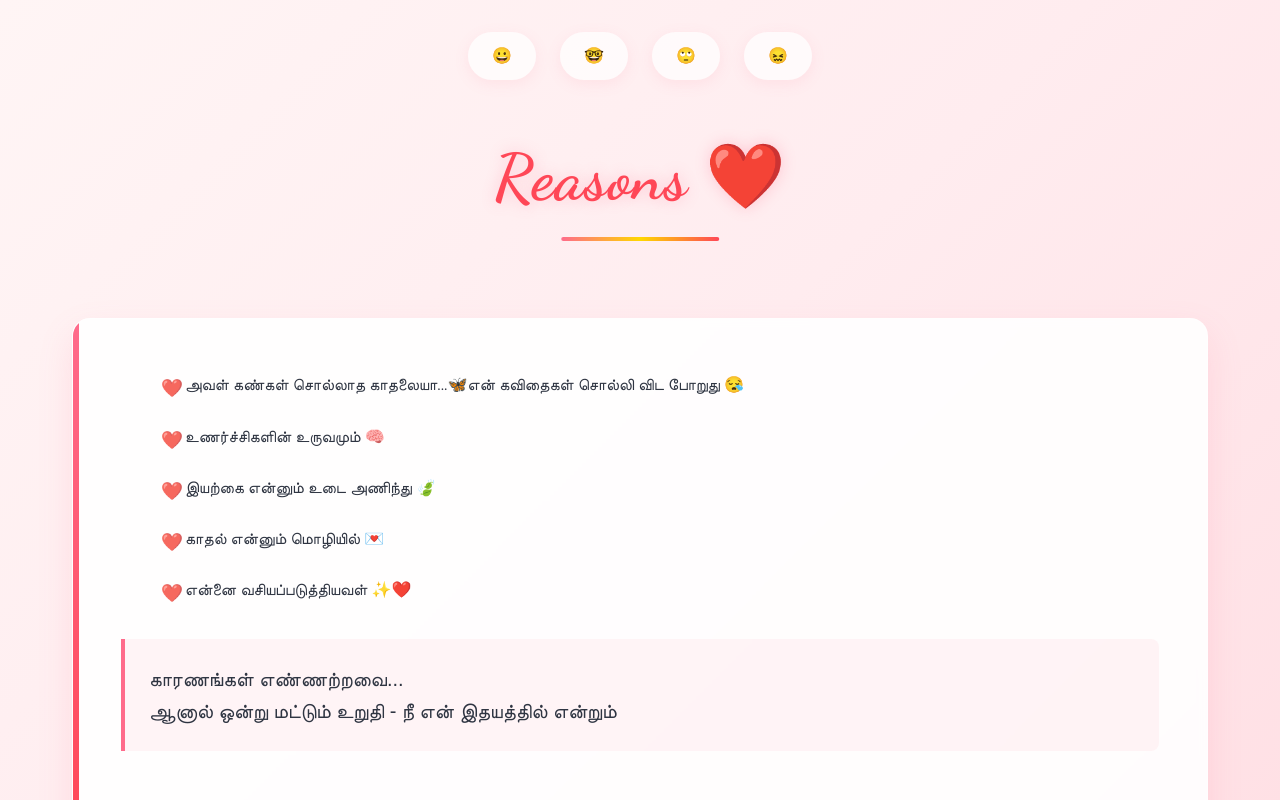
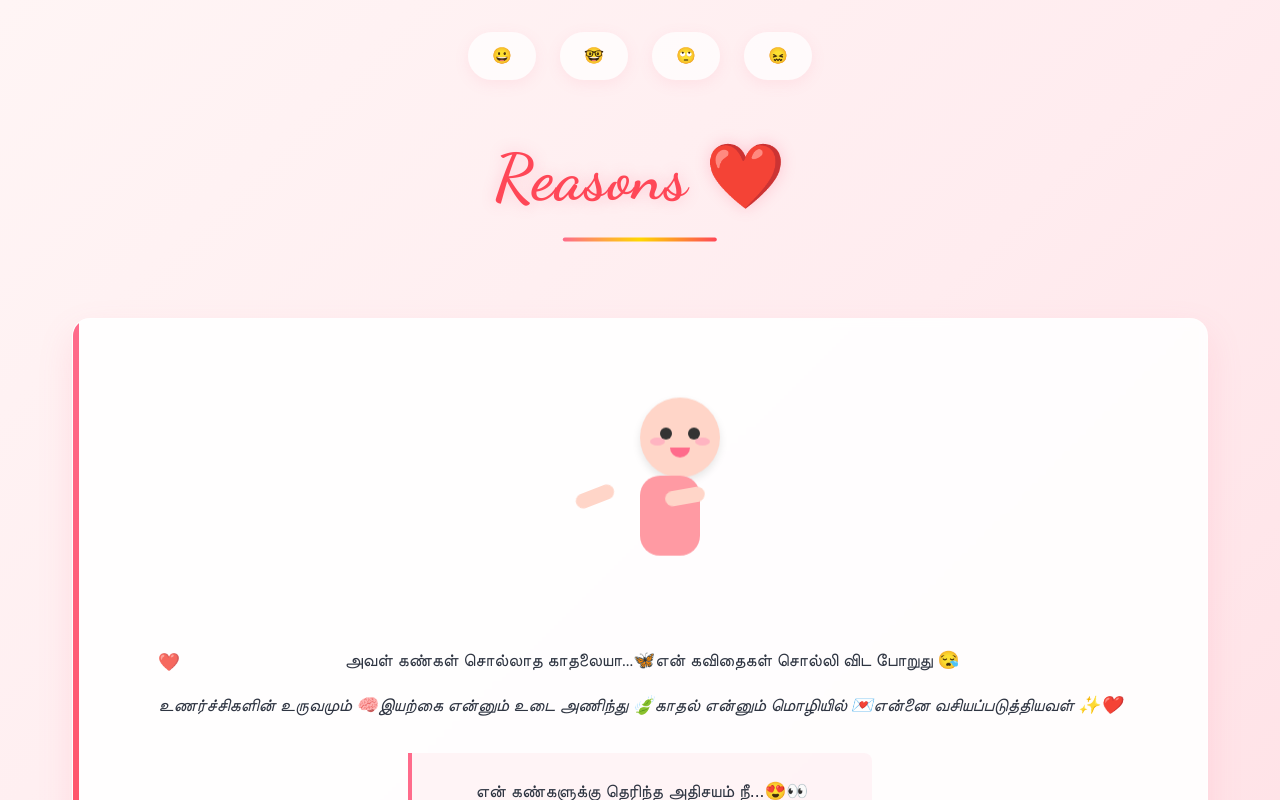
Before and after one commit to SabarishCodeWizard/pookie, a React (Create React App) app: page /reasons in a window 1280 px wide. Shown: the top 800 px of the page. Built offline with nearby package versions, Linux system fonts and the light colour scheme.

Commit message:
rollback the  Login / Google Sign-In

```diff
--- a/package.json
+++ b/package.json
@@ -3,6 +3,8 @@
   "version": "0.1.0",
   "private": true,
   "dependencies": {
+    "@react-three/drei": "^10.6.1",
+    "@react-three/fiber": "^9.3.0",
     "@testing-library/dom": "^10.4.0",
     "@testing-library/jest-dom": "^6.6.3",
     "@testing-library/react": "^16.3.0",
@@ -11,6 +13,7 @@
     "react-dom": "^19.1.0",
     "react-router-dom": "^7.6.3",
     "react-scripts": "5.0.1",
+    "three": "^0.178.0",
     "web-vitals": "^2.1.4"
   },
   "scripts": {
--- a/src/pages/ReasonsPage.jsx
+++ b/src/pages/ReasonsPage.jsx
@@ -7,24 +7,183 @@ const ReasonsPage = () => {
       <Header title="Reasons ❤️" />
 
       <MessageCard>
-       <ul className="reasons-list">
-  <li>அவள் கண்கள் சொல்லாத காதலையா...🦋என் கவிதைகள் சொல்லி விட போறுது 😪</li>
-  <li>உணர்ச்சிகளின் உருவமும் 🧠</li>
-  <li>இயற்கை என்னும் உடை அணிந்து 🍃</li>
-  <li>காதல் என்னும் மொழியில் 💌</li>
-  <li>என்னை வசியப்படுத்தியவள் ✨❤️</li>
-</ul>
+        <div style={{ display: 'flex', flexDirection: 'column', alignItems: 'center' }}>
+          {/* CSS Doll Animation */}
+          <div style={{
+            position: 'relative',
+            height: '200px',
+            width: '150px',
+            margin: '2rem 0'
+          }}>
+            {/* Doll Head */}
+            <div style={{
+              position: 'absolute',
+              top: '0',
+              left: '50%',
+              transform: 'translateX(-50%)',
+              width: '80px',
+              height: '80px',
+              borderRadius: '50%',
+              background: '#FFD5C8',
+              boxShadow: '0 4px 8px rgba(0,0,0,0.1)',
+              animation: 'float 3s ease-in-out infinite'
+            }}>
+              {/* Eyes */}
+              <div style={{
+                position: 'absolute',
+                top: '30px',
+                left: '20px',
+                width: '12px',
+                height: '12px',
+                borderRadius: '50%',
+                background: '#333'
+              }}></div>
+              <div style={{
+                position: 'absolute',
+                top: '30px',
+                right: '20px',
+                width: '12px',
+                height: '12px',
+                borderRadius: '50%',
+                background: '#333'
+              }}></div>
+              {/* Blush */}
+              <div style={{
+                position: 'absolute',
+                top: '40px',
+                left: '10px',
+                width: '15px',
+                height: '8px',
+                borderRadius: '50%',
+                background: 'rgba(255,105,180,0.3)'
+              }}></div>
+              <div style={{
+                position: 'absolute',
+                top: '40px',
+                right: '10px',
+                width: '15px',
+                height: '8px',
+                borderRadius: '50%',
+                background: 'rgba(255,105,180,0.3)'
+              }}></div>
+              {/* Mouth */}
+              <div style={{
+                position: 'absolute',
+                bottom: '20px',
+                left: '50%',
+                transform: 'translateX(-50%)',
+                width: '20px',
+                height: '10px',
+                borderRadius: '0 0 10px 10px',
+                background: '#FF6B8B'
+              }}></div>
+            </div>
 
+            {/* Doll Body */}
+            <div style={{
+              position: 'absolute',
+              top: '80px',
+              left: '50%',
+              transform: 'translateX(-50%)',
+              width: '60px',
+              height: '80px',
+              borderRadius: '20px',
+              background: '#FF9AA3',
+              animation: 'float 3s ease-in-out infinite 0.2s'
+            }}></div>
 
-        <div className="tamil" style={{marginTop: '2rem'}}>
-          காரணங்கள் எண்ணற்றவை...<br />
-          ஆனால் ஒன்று மட்டும் உறுதி - நீ என் இதயத்தில் என்றும்
+            {/* Arms */}
+            <div style={{
+              position: 'absolute',
+              top: '90px',
+              left: '10px',
+              width: '40px',
+              height: '15px',
+              borderRadius: '10px',
+              background: '#FFD5C8',
+              transform: 'rotate(-30deg)',
+              animation: 'swing 3s ease-in-out infinite'
+            }}></div>
+            <div style={{
+              position: 'absolute',
+              top: '90px',
+              right: '10px',
+              width: '40px',
+              height: '15px',
+              borderRadius: '10px',
+              background: '#FFD5C8',
+              transform: 'rotate(30deg)',
+              animation: 'swing 3s ease-in-out infinite 0.2s'
+            }}></div>
+          </div>
+
+          {/* Your existing content */}
+          <ul className="reasons-list" style={{
+            listStyleType: 'none',
+            padding: 0,
+            textAlign: 'center',
+            fontSize: '1.1rem',
+            lineHeight: '2rem'
+          }}>
+            <li>அவள் கண்கள் சொல்லாத காதலையா...🦋என் கவிதைகள் சொல்லி விட போறுது 😪</li>
+            <i>உணர்ச்சிகளின் உருவமும் 🧠</i>
+            <i>இயற்கை என்னும் உடை அணிந்து 🍃</i>
+            <i>காதல் என்னும் மொழியில் 💌</i>
+            <i>என்னை வசியப்படுத்தியவள் ✨❤️</i>
+          </ul>
+
+          <div className="tamil" style={{
+            marginTop: '2rem',
+            textAlign: 'center',
+            fontSize: '1.1rem',
+            lineHeight: '1.8rem'
+          }}>
+            <p>என் கண்களுக்கு தெரிந்த அதிசயம் நீ...😍👀</p>
+            <p>அதை என்றென்றும் ரசிக்கும் ரசிகன்</p>
+
+            <p style={{
+              fontStyle: 'italic',
+              marginTop: '1rem',
+              color: '#d23669',
+              fontWeight: 500
+            }}>
+              "மறக்கும் இடத்தில் நீயும் இல்லை,<br />
+              உன்னை மறக்கும் எண்ணத்தில் நானும் இல்லை..!"
+            </p>
+
+            <p style={{
+              marginTop: '2rem',
+              fontWeight: 500
+            }}>
+              காரணங்கள் எண்ணற்றவை...<br />
+              ஆனால் ஒன்று மட்டும் உறுதி - நீ என் இதயத்தில் என்றும்
+            </p>
+          </div>
         </div>
+      </MessageCard>
 
+      <style jsx global>{`
+        @keyframes float {
+          0%, 100% { transform: translateY(0); }
+          50% { transform: translateY(-10px); }
+        }
 
+        @keyframes swing {
+          0%, 100% { transform: rotate(-30deg); }
+          50% { transform: rotate(30deg); }
+        }
 
-
-      </MessageCard>
+        .reasons-list li {
+          margin: 0.8rem 0;
+          position: relative;
+          padding-left: 1.5rem;
+        }
+        .reasons-list li:before {
+          content: '❤️';
+          position: absolute;
+          left: 0;
+        }
+      `}</style>
     </>
   );
 };
```
Also changed, not shown: 1 other file (tests, documents, lock files or other folders).
